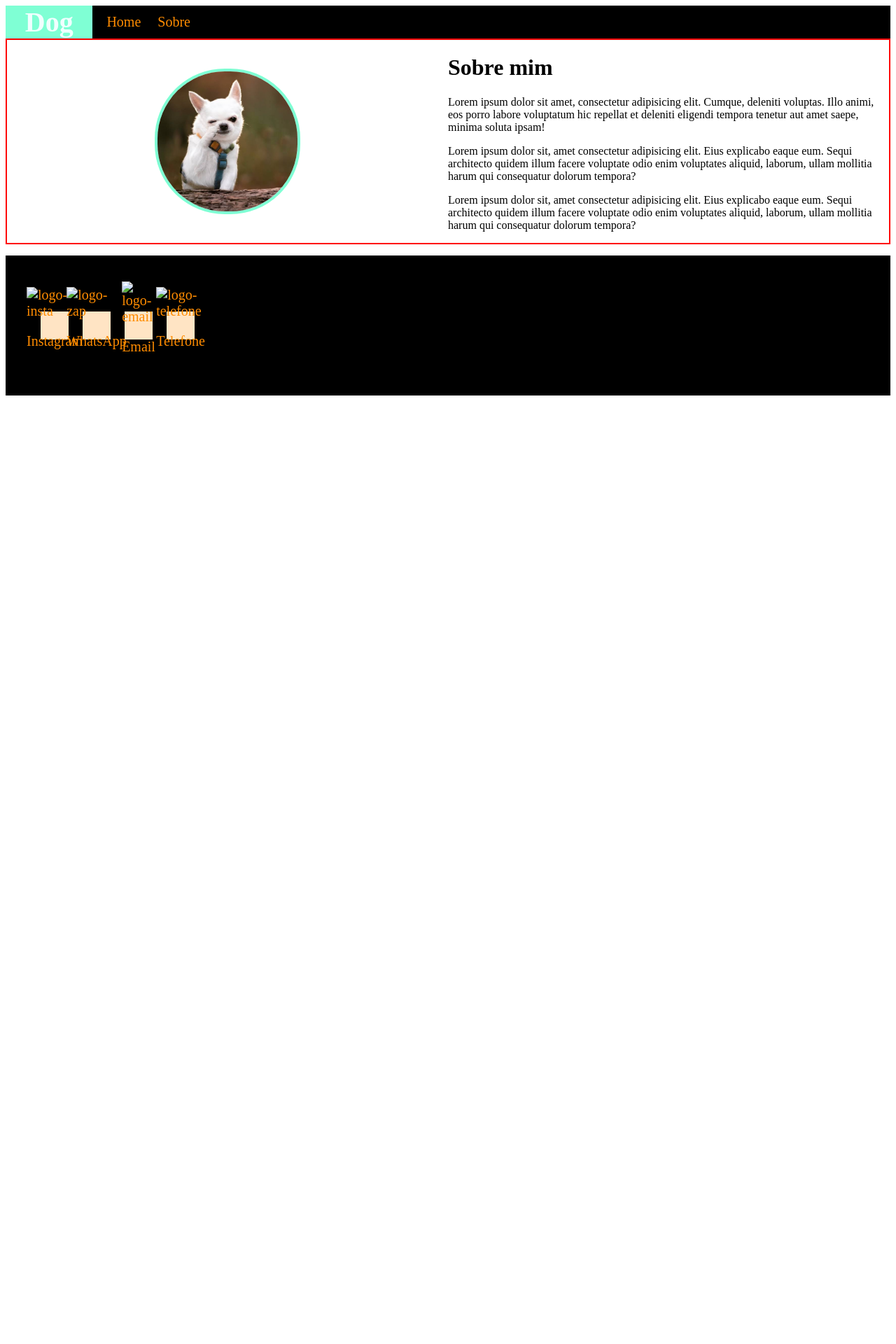
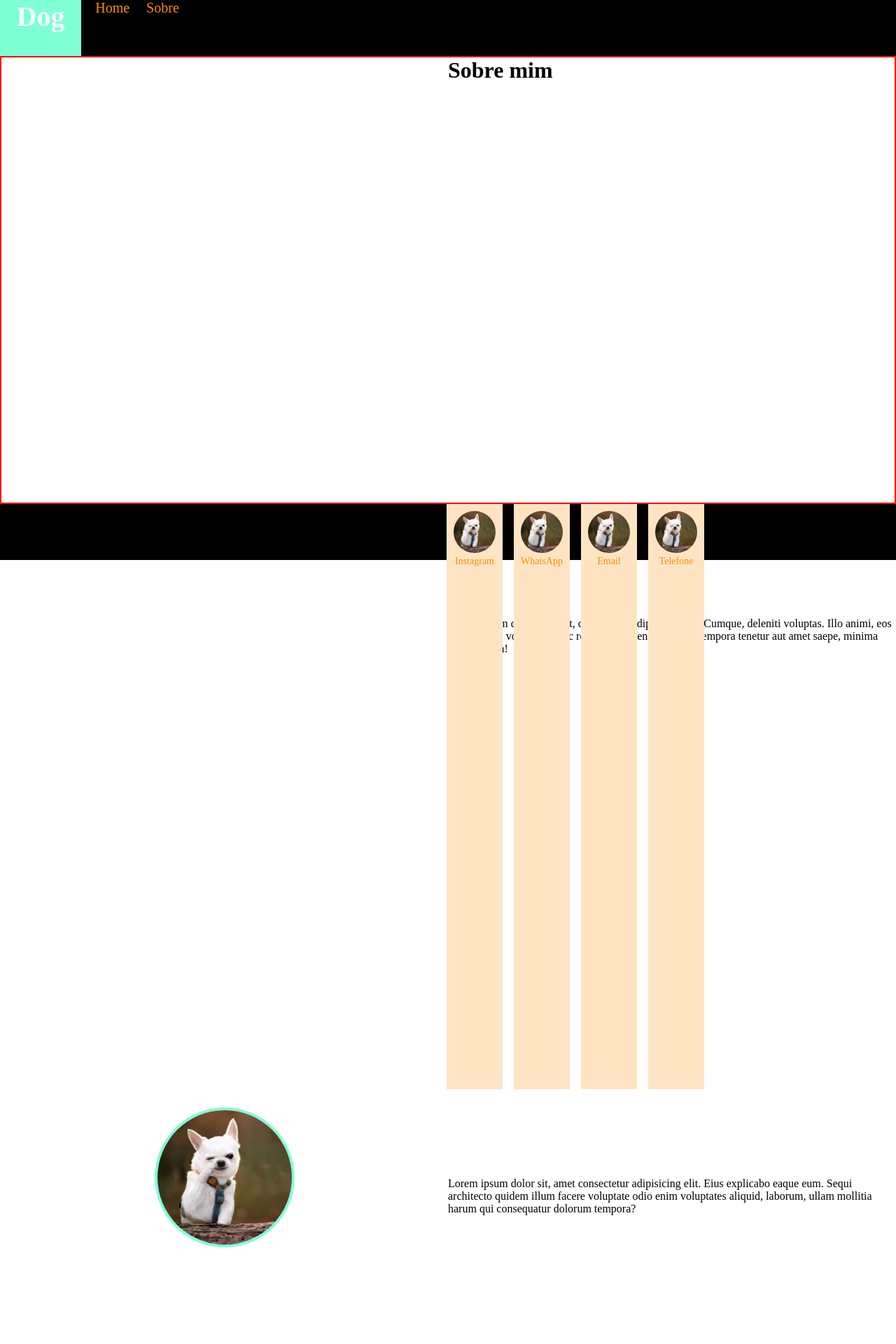
Before and after one commit to SHEILONG11/CODING-ESCOLA, a Python web app: template HTML_CSS/templates/sobre.html in a window 1280 px wide. Shown: the top 1920 px of the page at 70% size. Before the commit the page ends 565 px from the top, so only its background shows below. Run offline with Jinja, Linux system fonts and the light colour scheme; the template is opened without the code that fills it, so the values that code supplies are empty.

Commit message:
novo metodo de edição geral

```diff
--- a/HTML_CSS/static/css/index.css
+++ b/HTML_CSS/static/css/index.css
@@ -1,5 +1,6 @@
 body{
     background-image: url("../img/dark_background.jpeg");
+    margin: 0;
 }
 
 .navbar{
--- a/HTML_CSS/static/css/sobre.css
+++ b/HTML_CSS/static/css/sobre.css
@@ -1,31 +1,72 @@
+/*CORPO*/
+*{
+    height: 100vh;
+    box-sizing: border-box;
+    margin: 0;
+}
+
+body{
+    background-color: white;
+    margin: 0;
+}
+
+.corpo{
+    border: 2px solid red;
+    height: 80%;
+    display: grid;
+    grid-template-columns: repeat(2, 1fr);
+}
+
+
+.header{
+    display: flex;
+    align-items: center;
+    justify-content: center;
+    height: 100%;
+}
+
+.header img{
+    height: 200px;
+    width: 200px;
+    object-fit: cover;
+    border-radius: 100px;
+    border: 4px solid aquamarine;
+}
+
+.container{
+    height: 100%;
+}
+
 /*CABEÇALHO*/
-
 .navbar{
     display: flex;
     align-items: center;
-    height: 20%;
+    height: 10%;
     background-color: black;
-
 }
 
 .search-bar{
     display: flex;
     padding-left: 20px;
-    width: 90%;
+    width: 100%;
+    height: 100%;
 }
 
 .search-bar ul{
     list-style-type: none;
     margin: 0;
     padding: 0;
+    height: 100%;
 }
 
 .search-bar li{
+    height: 100%;
     display: inline;
     margin-right: 20px;
 }
 
 .search-bar li a{
+    height: 100%;
     text-decoration: none;
     font-size: 20px;
     color: darkorange;
@@ -47,67 +88,48 @@ li a:hover{
 }
 
 .logo a{
+    height: 100%;
     font-size: 40px;
     text-decoration: none;
     color: azure;
 }
 
-
-/*CORPO*/
-
-body{
-    background-color: white;
+/*FOOTER*/
+.footer{
+    background-color: black;
+    height: 10%;
+    display: flex;
+    justify-content: center;
 }
 
-.corpo {
-    border: 2px solid red;
-    height: 60%;
+.footer ul{
     display: grid;
-    grid-template-columns: repeat(2, 1fr);
+    grid-template-columns: repeat(4, 1fr);
+    height: 100%;
+    width: 100px;
+    place-items: center;
+    text-align: center;
+}
+
+.elementos img{
+    height: 60px;
+    width: 60px;
+    border-radius: 100px;
+}
+
+.elementos{
+    display: flex;
+    flex-direction: column;
+    padding: 10px;
+    margin: 8px;
+    background-color: bisque;
+    height: 100%;
 }
 
 
-.header{
-    display: flex;
-    align-items: center;
-    justify-content: center;
-}
 
-.header img{
-    height: 200px;
-    width: 200px;
-    object-fit: cover;
-    border-radius: 100px;
-    border: 4px solid aquamarine;
-}
-
-
-/*FOOTER*/
-.footer{
-    background-color: black;
-    height: 20%;
-}
-
-.elementos ul{
-    display: grid;
-    grid-template-columns: repeat(4, 1fr);
-    height: 200px;
-    width: 200px;
-    place-items: center;
-}
-
-.elementos li{
-    display: flex;
-    align-items: center;
-    justify-content: center;
-    margin: 10px;
-    background-color: bisque;
-    width: 40px;
-    height: 40px;
-}
-
-.elementos li a{
+.footer p{
     text-decoration: none;
-    font-size: 20px;
+    font-size: 14px;
     color: darkorange;
 }
--- a/HTML_CSS/templates/sobre.html
+++ b/HTML_CSS/templates/sobre.html
@@ -33,34 +33,40 @@
     </div>
 
     <div class="footer">
-        <div class="elementos">
-            <ul>
+        <ul>
+            <div class="elementos">
                 <li>
                     <a href="#">
-                        <img src="" alt="logo-insta">
-                        <p>Instagram</p>
+                        <img src="../static/img/dog1.jpg" alt="logo-insta">
                     </a>
-            </li>
+                    <p>Instagram</p>
+                </li>
+            </div>
+            <div class="elementos">
                 <li>
                     <a href="#">
-                        <img src="" alt="logo-zap">
-                        <p>WhatsApp</p>
+                        <img src="../static/img/dog1.jpg" alt="logo-zap">
                     </a>
-            </li>
+                    <p>WhatsApp</p>
+                </li>
+            </div>
+            <div class="elementos">
                 <li>
                     <a href="#">
-                        <img src="" alt="logo-email">
-                        <p>Email</p>
+                        <img src="../static/img/dog1.jpg" alt="logo-email">
                     </a>
+                    <p>Email</p>
                 </li>
+            </div>
+            <div class="elementos">
                 <li>
                     <a href="#">
-                        <img src="" alt="logo-telefone">
-                        <p>Telefone</p>
+                        <img src="../static/img/dog1.jpg" alt="logo-telefone">
                     </a>
+                    <p>Telefone</p>
                 </li>
-            </ul>
-        </div>
+            </div>
+        </ul>
     </div>
 
 
```
